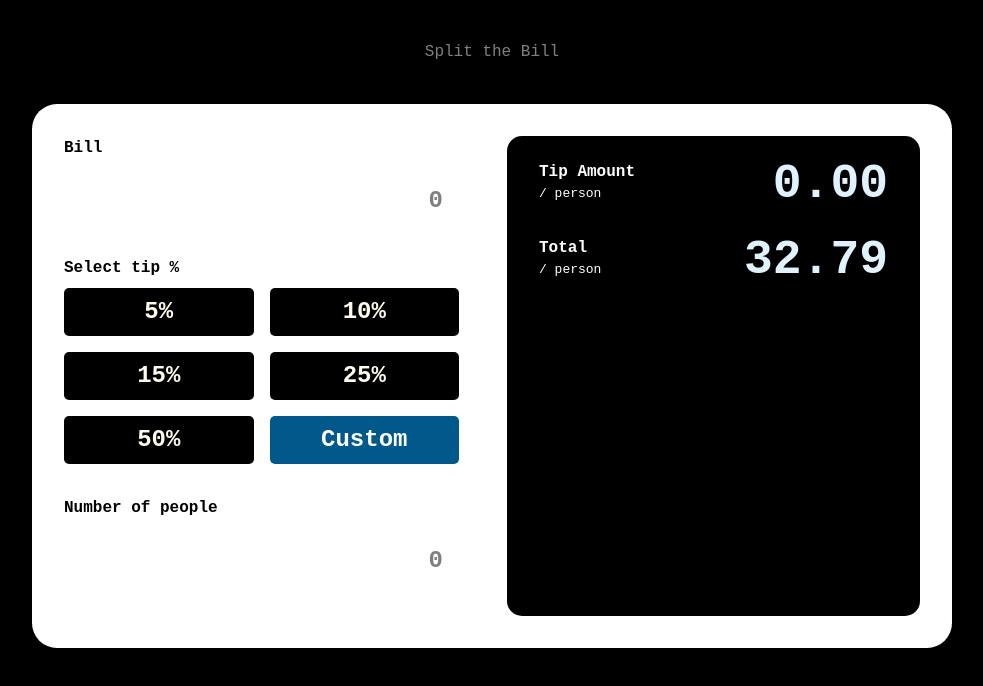
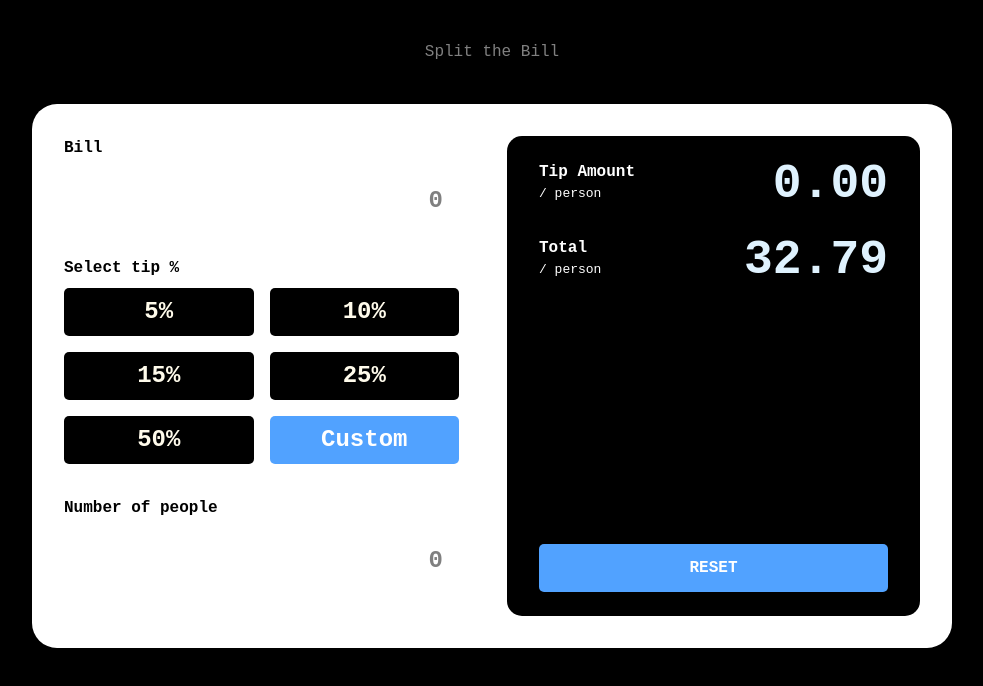
Before and after one commit to simonecontidev/split-the-bill-react-app, a React (Vite) app: page / in a window 1280 px wide. Shown: the top 686 px of the page, without its empty margins (148-1131 px from the left). Built offline with nearby package versions, Linux system fonts and the light colour scheme.

Commit message:
Reset Button Component
Signed-off-by: simonecontidev <barriotropical@gmail.com>

```diff
--- /dev/null
+++ b/src/components/ButtonReset.tsx
@@ -0,0 +1,10 @@
+interface Props{
+    text: string;
+
+}
+
+export const ButtonReset = ({text}: Props) => {
+  return (
+    <button className="white bg-blue-400 uppercase font-bold text-center h-12 w-full rounded-[5px] cursor-pointer hover:bg-amber-50 hover:text-black transition-colors">{text}</button>
+  )
+}
--- a/src/components/PercentButton.tsx
+++ b/src/components/PercentButton.tsx
@@ -6,7 +6,7 @@ interface Props{
 export const PercentButton = ({percent, isCustom = false}:Props) => {
 
     const styles = isCustom
-    ? ' bg-sky-800 text-white placeholder:text-bg'
+    ? ' bg-blue-400 text-white placeholder:text-bg'
     : 'bg-bg text-amber-50 hover:bg-blue-300 hover:text-bg'
     ;
 
--- a/src/components/Totals.tsx
+++ b/src/components/Totals.tsx
@@ -1,10 +1,14 @@
-import { TotalItem } from "../components"
+import { ButtonReset, TotalItem } from "../components"
 
 export const Totals = () => {
   return (
-    <div className="bg-black rounded-[15px] py-6 text-white px-8 lg:w-[413px]">
+    <div className="bg-black rounded-[15px] py-6 text-white px-8 lg:w-[413px] lg:flex lg: flex-col lg:justify-between">
+        <div>
         <TotalItem text='Tip Amount' value={0}/>
         <TotalItem text='Total' value={32.79} />
+        </div>
+        <ButtonReset text="Reset"/>
+
     </div>
   )
 }
--- a/src/components/index.ts
+++ b/src/components/index.ts
@@ -3,3 +3,4 @@ export { Input } from "./input";
 export { PercentButton } from "./PercentButton";
 export { Totals } from "./Totals";
 export { TotalItem } from "./TotalItem";
+export {ButtonReset} from './ButtonReset';
```
